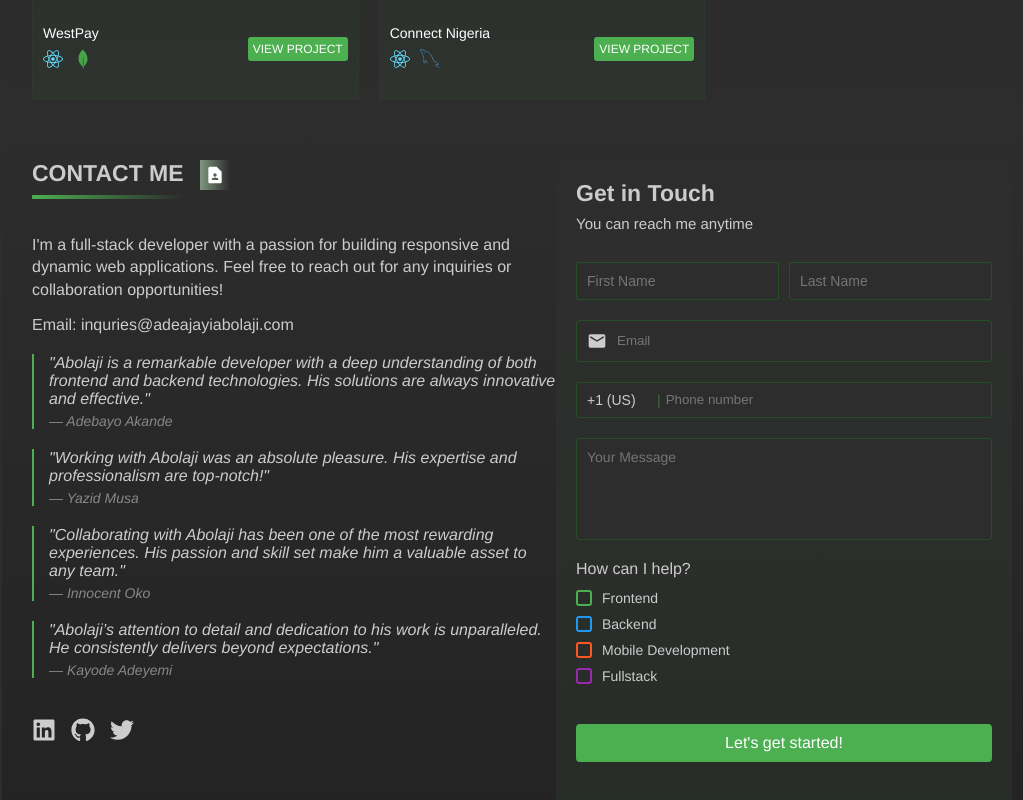
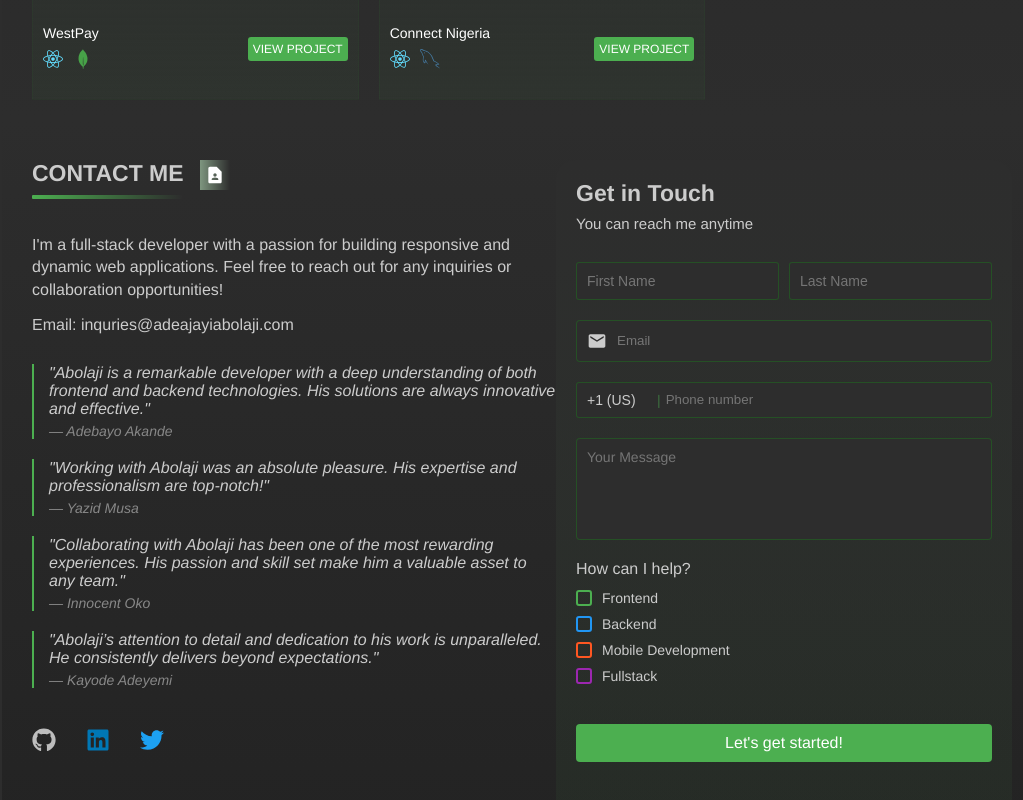
Before and after one commit to abolajii/portfolio-ts, a React (Vite) app: page / in a window 1280 px wide. Shown: the part 2260-3060 px from the top of the page, without its empty margins (198-1221 px from the left). Built offline with nearby package versions, Linux system fonts and the light colour scheme.

Commit message:
first commit

```diff
--- a/src/pages/Contact.tsx
+++ b/src/pages/Contact.tsx
@@ -23,6 +23,10 @@ const Container = styled.div`
 
   .help {
     margin-bottom: -8px;
+  }
+
+  #email {
+    margin-bottom: 30px;
   }
 
   @media screen and (max-width: 768px) {
@@ -256,7 +260,7 @@ const CheckboxLabel = styled.label<{ color: string }>`
 
 const SocialIcons = styled.div`
   display: flex;
-  gap: 15px;
+  gap: 30px;
   margin-top: 40px;
   margin-bottom: 30px;
 
@@ -264,8 +268,16 @@ const SocialIcons = styled.div`
     color: #ccc;
     transition: color 0.3s ease;
 
-    &:hover {
-      color: #4caf50;
+    & {
+      color: #bdbdbd; /* GitHub */
+    }
+
+    &:nth-child(2) {
+      color: #0077b5; /* LinkedIn */
+    }
+
+    &:nth-child(3) {
+      color: #1da1f2; /* Twitter */
     }
   }
 `;
@@ -356,7 +368,7 @@ const Contact = () => {
             and dynamic web applications. Feel free to reach out for any
             inquiries or collaboration opportunities!
           </Introduction>
-          <p>Email: inquries@adeajayiabolaji.com</p>
+          <p id="email">Email: inquries@adeajayiabolaji.com</p>
 
           <Quote>
             "Abolaji is a remarkable developer with a deep understanding of both
@@ -383,21 +395,22 @@ const Contact = () => {
 
           <SocialIcons>
             <a
-              href="https://www.linkedin.com/in/yourprofile"
-              target="_blank"
-              rel="noopener noreferrer"
-            >
-              <FaLinkedin size={24} />
-            </a>
-            <a
-              href="https://github.com/yourusername"
+              href="https://github.com/abolajii"
               target="_blank"
               rel="noopener noreferrer"
             >
               <FaGithub size={24} />
             </a>
             <a
-              href="https://twitter.com/yourusername"
+              href="https://www.linkedin.com/in/abolaji-ade-ajayi-063b051b9"
+              target="_blank"
+              rel="noopener noreferrer"
+            >
+              <FaLinkedin size={24} />
+            </a>
+
+            <a
+              href="https://twitter.com/al_ameen_"
               target="_blank"
               rel="noopener noreferrer"
             >
```
